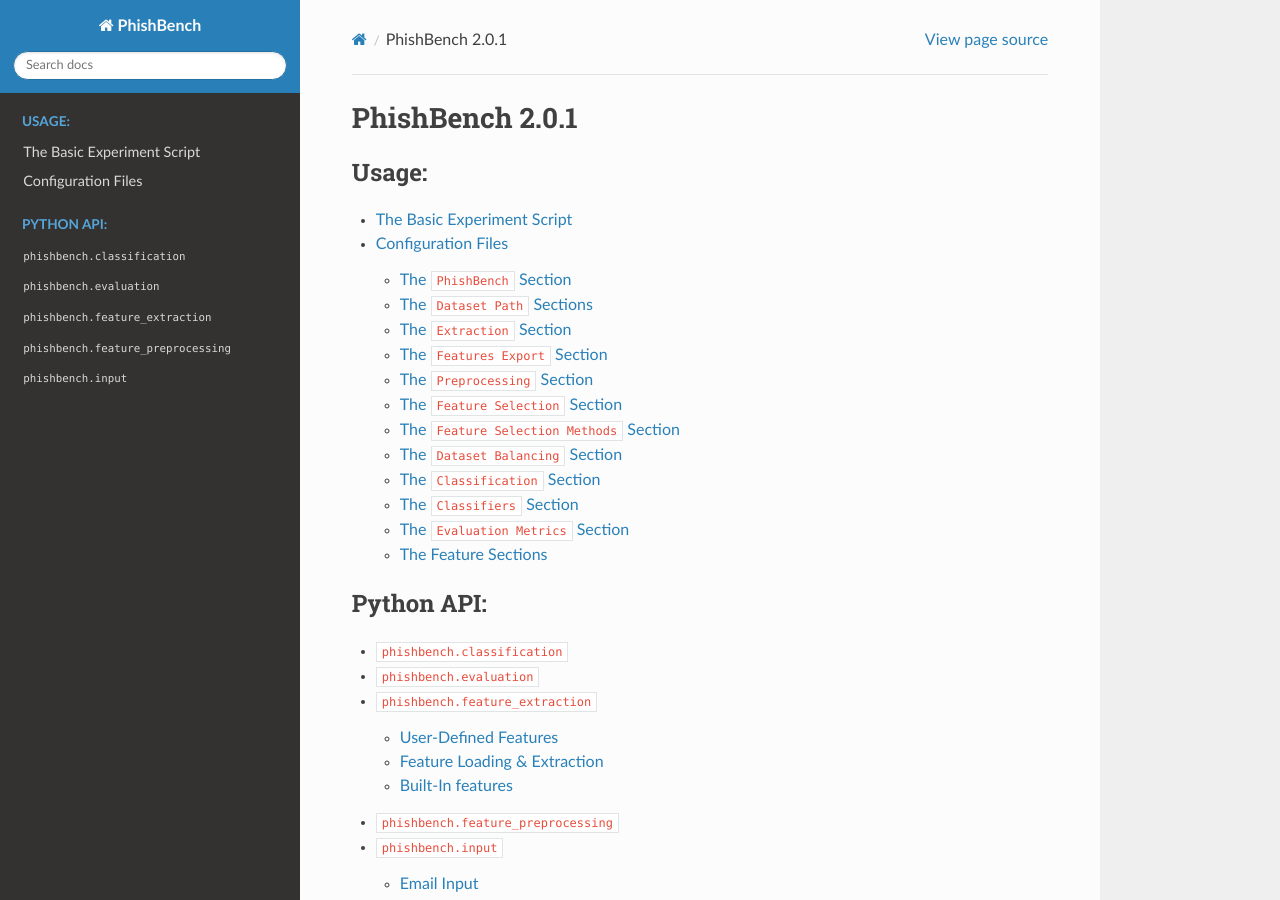
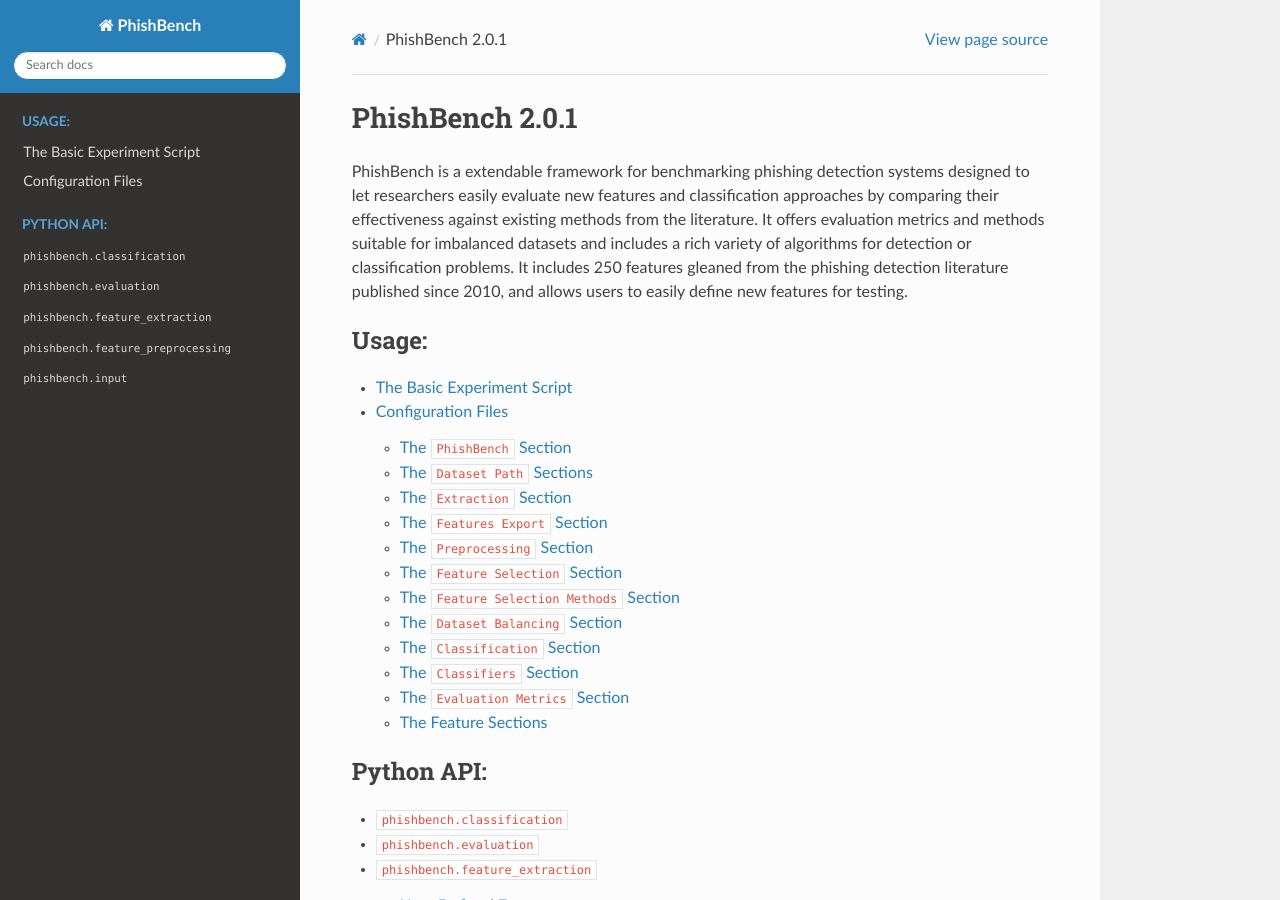
Before and after one commit to ReDASers/PhishBench, a Sphinx documentation site: the page built from docs/source/index.rst, in a window 1280 px wide and 900 px high. Built offline with Sphinx 7.4.7 and the Read the Docs theme 2.0.0, drawn with Linux system fonts in a browser that asks for light colours.

Commit message:
Added description to documentation

```diff
--- a/docs/source/index.rst
+++ b/docs/source/index.rst
@@ -5,6 +5,13 @@
 
 PhishBench |release|
 ======================================
+
+PhishBench is a extendable framework for benchmarking phishing detection systems designed to let researchers easily
+evaluate new features and classification approaches by comparing their effectiveness against existing methods from the
+literature. It offers evaluation metrics and methods suitable for imbalanced datasets and includes a rich variety of
+algorithms for detection or classification problems. It includes 250 features gleaned from the phishing
+detection literature published since 2010, and allows users to easily define new features for testing.
+
 
 .. toctree::
    :glob:
```
